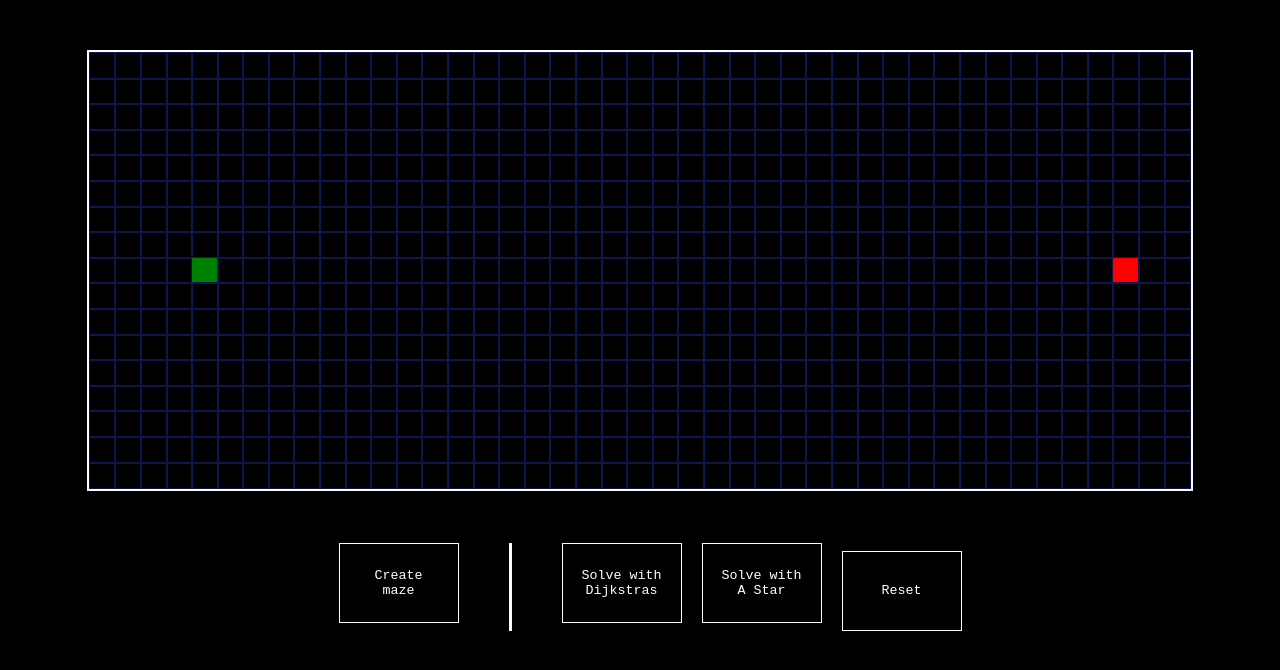
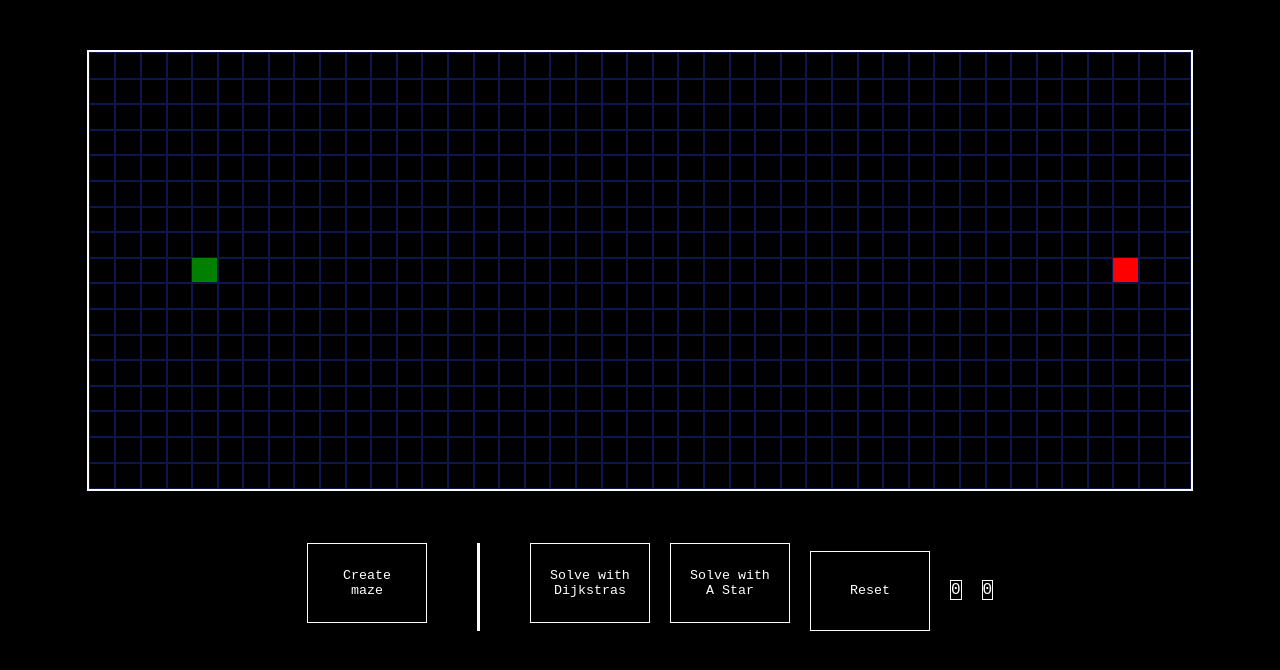
Before and after one commit to robLaing2/Pathfinding-Visualizer, a React (Create React App) app: page / in a window 1280 px wide. Shown: the top 670 px of the page. Built offline with nearby package versions, Linux system fonts and the light colour scheme.

Commit message:
Added counters and improved A*(kinda)

```diff
--- a/src/Pathfinder/Node.jsx
+++ b/src/Pathfinder/Node.jsx
@@ -16,6 +16,7 @@ export default class Node extends Component {
         distance,
         f,
         isVisitedMaze,
+        neighbourNum,
       } = this.props;
       const extraClassName = isFinish
         ? 'node-finish'
--- a/src/Pathfinder/PathfindingVisualiser.css
+++ b/src/Pathfinder/PathfindingVisualiser.css
@@ -59,6 +59,17 @@
 
 }
 
+.visitCounter {
+    text-align: center;
+    margin: auto;
+    color:#FFFFFF;
+    background-color:#000000;
+    border:1px solid #fcfbfe;
+    display: inline-block;
+    font-family: 'Courier New', Courier, monospace;
+    margin-left: 20px;
+}
+
 
 .algorithmBtn:hover{
     color:#000000;
--- a/src/Pathfinder/PathfindingVisualiser.jsx
+++ b/src/Pathfinder/PathfindingVisualiser.jsx
@@ -14,6 +14,8 @@ const FINISH_NODE_COL = 40;
 
 const NO_ROWS = 17;
 const NO_COLS = 43;
+
+
 
 export default class PathfindingVisualizer extends Component {
   constructor() {
@@ -56,6 +58,7 @@ export default class PathfindingVisualizer extends Component {
         const node = visitedNodesInOrder[i];
         document.getElementById(`node-${node.row}-${node.col}`).className =
           'node node-visited';
+          document.getElementById(`visitCounter`).innerHTML = i;
       }, 10 * i);
     }
   }
@@ -93,6 +96,9 @@ export default class PathfindingVisualizer extends Component {
     }
     this.setState({grid: gridO});
 
+    document.getElementById(`visitCounter`).innerHTML = 0;
+    document.getElementById(`distanceFound`).innerHTML = 0;
+
   }
 
 
@@ -128,6 +134,7 @@ export default class PathfindingVisualizer extends Component {
         const node = nodesInShortestPathOrder[i];
         document.getElementById(`node-${node.row}-${node.col}`).className =
           'node node-shortest-path';
+        document.getElementById(`distanceFound`).innerHTML = i;
       }, 50 * i);
     }
   }
@@ -175,7 +182,7 @@ export default class PathfindingVisualizer extends Component {
             return (
               <div key={rowIdx} class="gridRow">
                 {row.map((node, nodeIdx) => {
-                  const {row, col, isFinish, isStart, distance, isWall, isVisitedMaze} = node;
+                  const {row, col, isFinish, isStart, distance, isWall, isVisitedMaze, neighbourNum} = node;
                   return (
                     <Node
                       key={nodeIdx}
@@ -185,6 +192,7 @@ export default class PathfindingVisualizer extends Component {
                       distance = {distance}
                       isWall={isWall}
                       isVisitedMaze={isVisitedMaze}
+                      neighbourNum={neighbourNum}
                       mouseIsPressed={mouseIsPressed}
                       onMouseDown={(row, col) => this.handleMouseDown(row, col)}
                       onMouseEnter={(row, col) =>
@@ -215,7 +223,14 @@ export default class PathfindingVisualizer extends Component {
             <button class="algorithmBtn" onClick={() => this.resetGrid()}>
               Reset
             </button>
+
           </div>
+          <p class="visitCounter" id="visitCounter">
+              0
+          </p>
+          <p class="visitCounter" id="distanceFound">
+              0
+          </p>
         </div>
       </>
     );
@@ -244,6 +259,7 @@ const createNode = (col, row) => {
     isWall: false,
     previousNode: null,
     isVisitedMaze:false,
+    neighbourNum:0,
   };
 };
 const getNewGridWithWallToggled = (grid, row, col) => {
@@ -269,7 +285,8 @@ const getNewGridReset = (grid, row, col) => {
     isVisited: false,
     isWall: false,
     previousNode: null,
-    isVisitedMaze:false,
+    isVisitedMaze: false,
+    neighbourNum: 0,
   };
   newGrid[row][col] = newNode;
   return newGrid;
--- a/src/algorithms/aStar.js
+++ b/src/algorithms/aStar.js
@@ -9,6 +9,8 @@ export function aStar(grid, startNode, endNode) {
 
   startNode.distance = 0;
   startNode.f = startNode.distance + startNode.h;
+
+  var visitCount = 3;
 
 
   while(!!openSet.length){
@@ -27,6 +29,9 @@ export function aStar(grid, startNode, endNode) {
 
     var neighbours = getNeighbours(currentNode, grid);
 
+
+
+
     for (let i = 0; i < neighbours.length; i++) {
       var neighbour = neighbours[i];
       var potentialGScore = currentNode.distance + 1;
@@ -39,6 +44,8 @@ export function aStar(grid, startNode, endNode) {
         neighbour.f = neighbour.h + neighbour.distance;
 
         if (!openSet.includes(neighbour)) {
+          neighbour.neighbourNum = visitCount;
+          visitCount = visitCount + 1;
           openSet.push(neighbour);
         }
       }
@@ -68,5 +75,19 @@ function getNeighbours(node, grid) {
 }
 
 function sortNodesByFScore(unvisitedNodes) {
-  unvisitedNodes.sort((nodeA, nodeB) => nodeA.f - nodeB.f);
+
+  console.log("before");
+  console.log(unvisitedNodes);
+
+  //unvisitedNodes.sort((nodeA, nodeB) => nodeA.f - nodeB.f);
+
+  unvisitedNodes.sort(
+    function(nodeA, nodeB) {
+       if (nodeA.f === nodeB.f) {
+          return nodeB.neighborNum - nodeA.neighborNum;
+       }
+       return nodeA.f - nodeB.f;
+    });
+
+  console.log(unvisitedNodes);
 }
```
